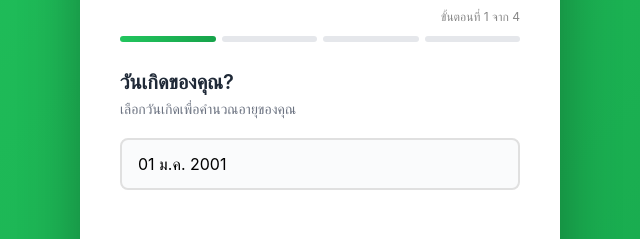
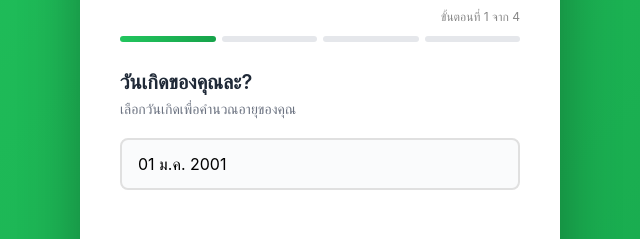
Before and after one commit to superoyo/DurainBuffet, a website: page index.html in a window 1280 px wide. Shown: the part 273-512 px from the top of the page, 320-960 px from the left. Drawn offline with nearby package versions, Linux system fonts and the light colour scheme.

Commit message:
Initial commit

```diff
--- a/index.html
+++ b/index.html
@@ -214,7 +214,7 @@
     <form id="regForm" novalidate>
       <!-- Step 1: Date of Birth -->
       <div class="step active" data-step="1">
-        <div class="step-question">วันเกิดของคุณ?</div>
+        <div class="step-question">วันเกิดของคุณละ?</div>
         <div class="step-hint">เลือกวันเกิดเพื่อคำนวณอายุของคุณ</div>
         <input type="text" id="dob" name="dob" placeholder="คลิกเพื่อเลือกวันเกิด" readonly />
         <div class="error" id="err-dob"></div>
```
